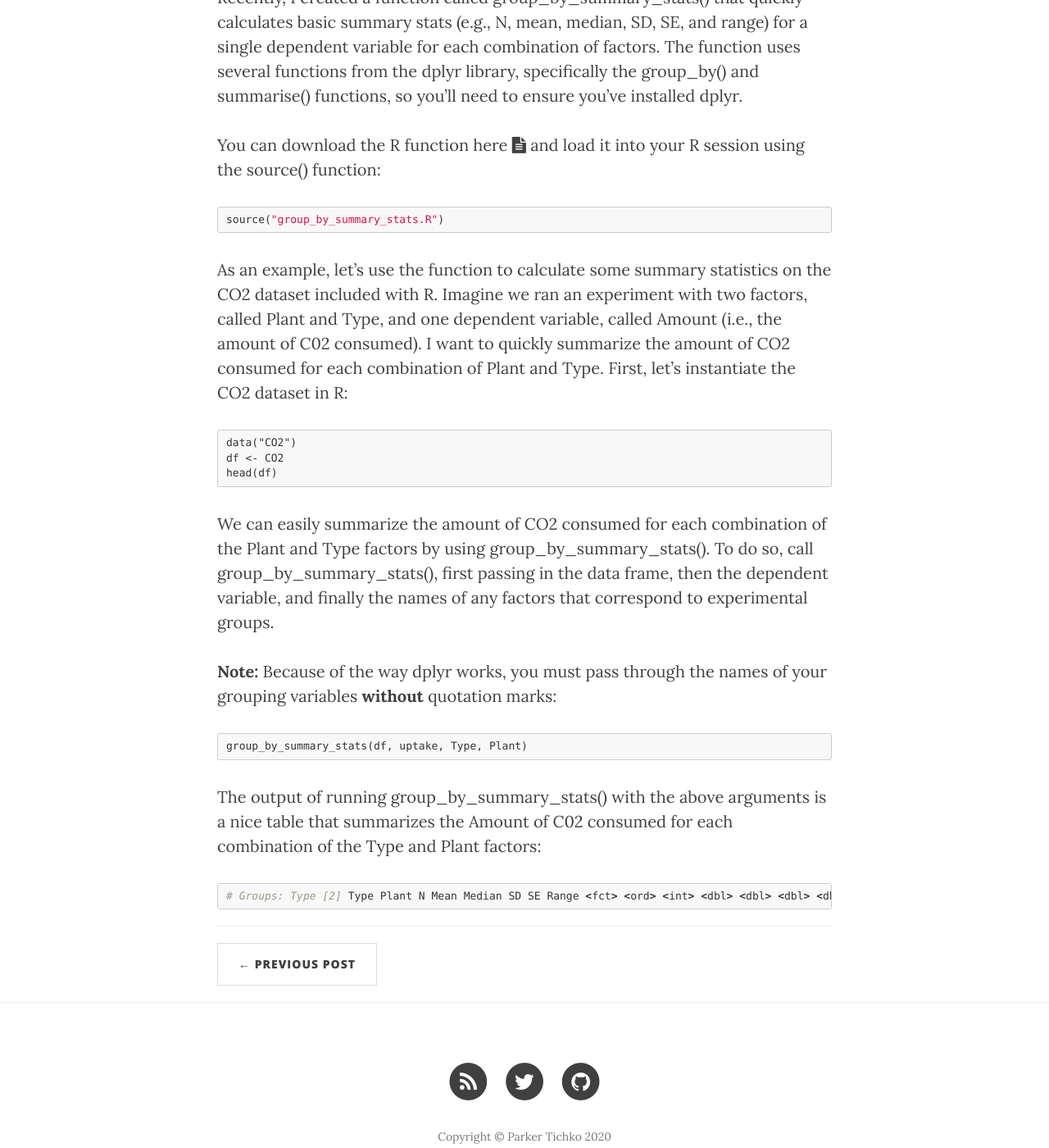
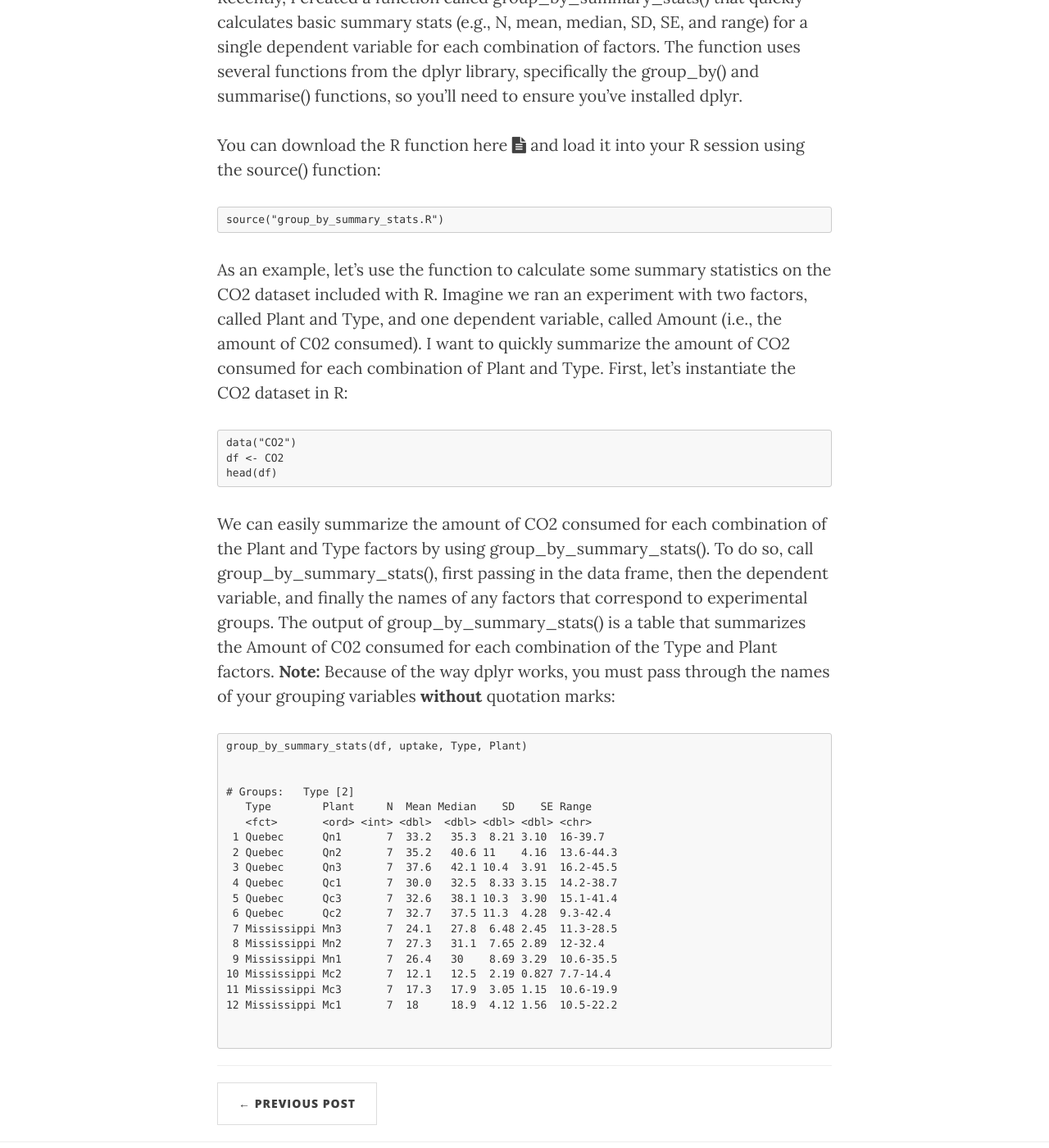
Before and after one commit to ptichko/ptichko.github.io, a Jekyll site: the page built from _posts/2020-06-10-R-Function-To-Calculate-Summary-Statistics-By-Group.md, in a window 1280 px wide and 1400 px high, scrolled down 731 px. Shown: the whole window at 82% size. Built offline with Jekyll 4.4.1, drawn with Linux system fonts in a browser that asks for light colours; nearby versions of some CDN libraries.

Commit message:
added code outputs

````diff
--- a/_posts/2020-06-04-R-Function-To-Reverse-Code-Likert-Scale.md
+++ b/_posts/2020-06-04-R-Function-To-Reverse-Code-Likert-Scale.md
@@ -9,26 +9,32 @@ A recent research project required that I reverse code several items on a questi
 
 You can download the R function here <a href="/r/reverseCode.R" target="_blank"><i class="fa fa-file-text fa-md"></i></a> and load it into your R session using the source() function:
 
-```r
+```
 source("reverseCode.R")
 ```
 
 This R function allows a user to reverse code a scalar or vector of scores using a user-specified, Likert-scale range. By default, the function uses a 1-to-5 Likert scale. (However, this can be changed. See examples below.) First, let's use the function to reverse code a response of "2" on 1-to-5 Likert Scale (i.e., reverse code "2" to a "4") using the function's default settings:
 
 
-```r
+```
 reverseCode(2) # reverse code "2" to a "4" on a Likert scale of 1-5
+
+[1] 4
 ```
 
 Now, let's reverse code a vector of scores, containing scores sequentially increasing from 2 to 7, on a Likert scale of 1-to-7. We can use the "min" and "max" arguments to define the range of our Likert scale. Here, we'll set the min = 1 and the max = 7 to reflect a Likert scale from 1 to 7. We'll pass through 2:7, reflecting a vector of scores ranging from 2 to 7:
 
 
-```r
+```
 reverseCode(2:7, min = 1, max = 7) # reverse code a vector of scores on a Likert scale of 1-7
+
+[1] 6 5 4 3 2 1
 ```
 
 We can also use the function to reverse code binary reponses. For instance, let's assume we have a binary response of 0 and 1. Let's reverse code a score of "1" to a "0" by setting the "min" and "max" arguments to 0 and 1, respectively:
 
-```r
+```
 reverseCode(1, min = 0, max = 1) # reverse code binary response
+
+[1] 0
 ```
--- a/_posts/2020-06-10-R-Function-To-Calculate-Summary-Statistics-By-Group.md
+++ b/_posts/2020-06-10-R-Function-To-Calculate-Summary-Statistics-By-Group.md
@@ -9,7 +9,7 @@ Recently, I created a function called group_by_summary_stats() that quickly calc
 
 You can download the R function here <a href="/r/group_by_summary_stats.R" target="_blank"><i class="fa fa-file-text fa-md"></i></a> and load it into your R session using the source() function:
 
-```r
+```
 source("group_by_summary_stats.R")
 ```
 
@@ -22,18 +22,14 @@ head(df)
 ```
 
 We can easily summarize the amount of CO2 consumed for each combination of the Plant and Type factors by using group_by_summary_stats(). To do so, call group_by_summary_stats(), first passing in the data frame, then the dependent variable, and finally the names of any factors that correspond to experimental groups.
-
+The output of group_by_summary_stats() is a table that summarizes the Amount of C02 consumed for each combination of the Type and Plant factors.
 **Note:** Because of the way dplyr works, you must pass through the names of your grouping variables **without** quotation marks:
 
-```r
 
+```
 group_by_summary_stats(df, uptake, Type, Plant)
 
-```
 
-The output of running group_by_summary_stats() with the above arguments is a nice table that summarizes the Amount of C02 consumed for each combination of the Type and Plant factors:
-
-```r
 # Groups:   Type [2]
    Type        Plant     N  Mean Median    SD    SE Range
    <fct>       <ord> <int> <dbl>  <dbl> <dbl> <dbl> <chr>
@@ -50,4 +46,5 @@ The output of running group_by_summary_stats() with the above arguments is a nic
 11 Mississippi Mc3       7  17.3   17.9  3.05 1.15  10.6-19.9
 12 Mississippi Mc1       7  18     18.9  4.12 1.56  10.5-22.2
 
+
 ```
````
